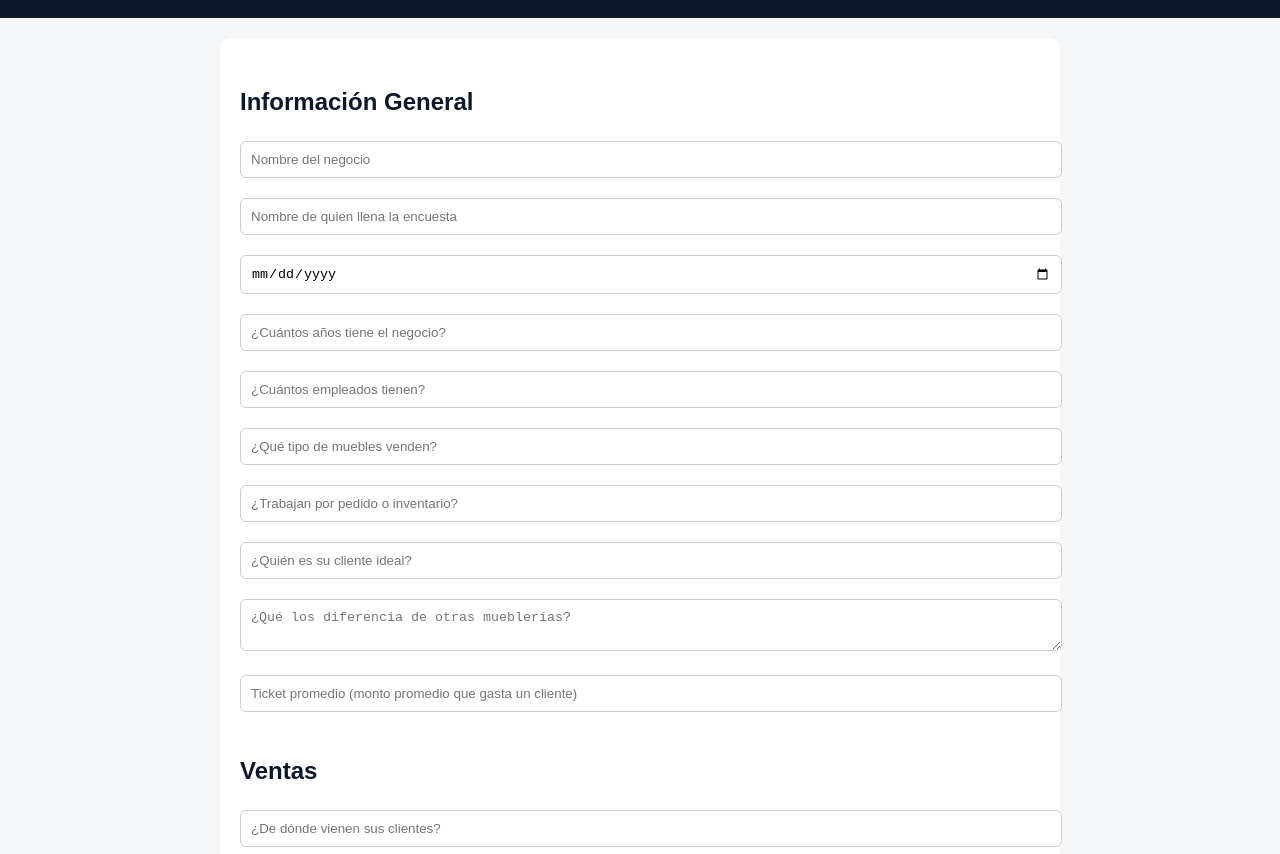
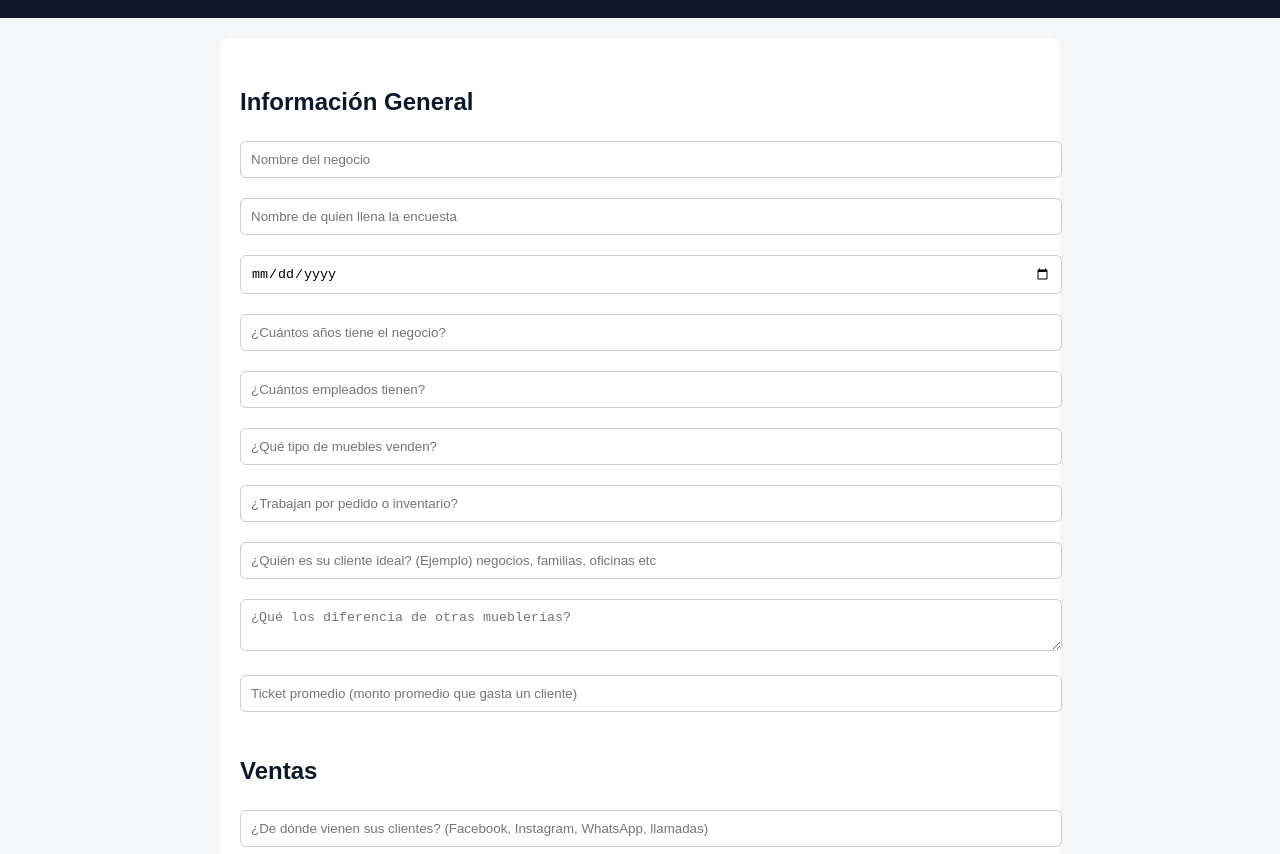
Before and after one commit to cacitussarchi-ship-it/Gesti-n-Comercial-Esquivel-Encuesta, a plain HTML site: page index.html in a window 1280 px wide. Shown: the part 98-952 px from the top of the page. Drawn offline with Linux system fonts and the light colour scheme.

Commit message:
Update index.html

```diff
--- a/index.html
+++ b/index.html
@@ -86,7 +86,7 @@ button:hover {
 <input type="number" placeholder="¿Cuántos empleados tienen?" required>
 <input type="text" placeholder="¿Qué tipo de muebles venden?" required>
 <input type="text" placeholder="¿Trabajan por pedido o inventario?" required>
-<input type="text" placeholder="¿Quién es su cliente ideal?" required>
+<input type="text" placeholder="¿Quién es su cliente ideal? (Ejemplo) negocios, familias, oficinas etc" required>
 
 <textarea placeholder="¿Qué los diferencia de otras mueblerías?" required></textarea>
 
@@ -94,7 +94,7 @@ button:hover {
 
 <h2>Ventas</h2>
 
-<input type="text" placeholder="¿De dónde vienen sus clientes?" required>
+<input type="text" placeholder="¿De dónde vienen sus clientes? (Facebook, Instagram, WhatsApp, llamadas)" required>
 <input type="number" placeholder="¿Cuántas ventas hacen al mes?" required>
 <input type="text" placeholder="¿Meses buenos y malos?" required>
 <input type="text" placeholder="¿Pierden clientes? ¿Por qué?" required>
@@ -118,7 +118,7 @@ button:hover {
 <input type="text" placeholder="Tiempo de fabricación" required>
 <input type="text" placeholder="Mayor problema operativo" required>
 <input type="text" placeholder="¿Rechazan pedidos?" required>
-<input type="text" placeholder="¿Tienen catálogo?" required>
+<input type="text" placeholder="¿Tienen catálogo? O solo envian fotos del o que tienen?" required>
 
 <input type="text" placeholder="¿Registran clientes?" required>
 <input type="text" placeholder="¿Tienen base de datos?" required>
```
